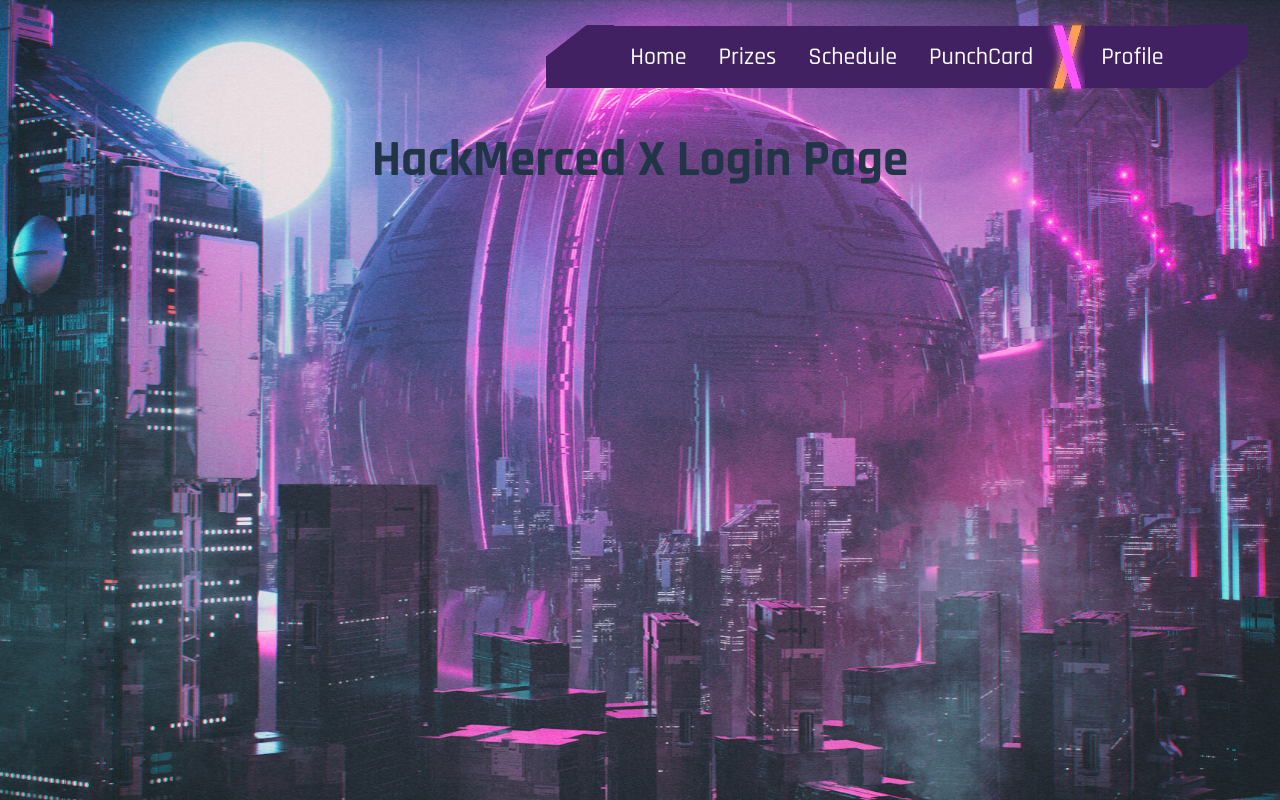
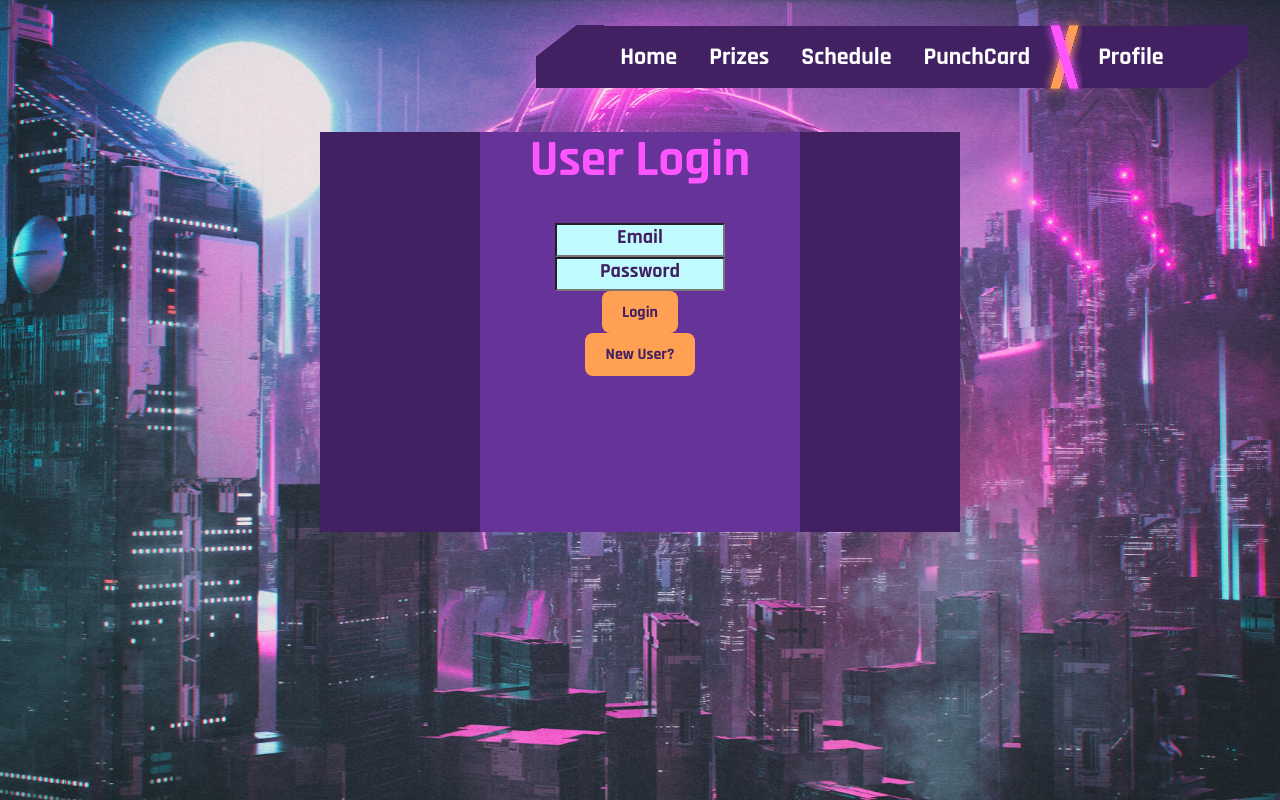
Before and after one commit to HackMerced/HackMerced-X-Live, a React (Vite) app: page /login in a window 1280 px wide. Built offline with nearby package versions, Linux system fonts and the light colour scheme.

Commit message:
working on login view - got colors in need work on layout and sharp corners

```diff
--- a/src/Components/CSS/Login.css
+++ b/src/Components/CSS/Login.css
@@ -0,0 +1,62 @@
+* {
+    font-family: 'Rajdhani';
+}
+
+.login-container {
+    /* display: flex; */
+    height: 50vh;
+    width: 50vw;
+    margin-left:auto;
+    margin-right:auto;
+    background-color: #422162;
+
+
+}
+
+.login-box {
+    background-color: #663399;
+    margin-left:auto;
+    margin-right:auto;
+    width: 50%;
+    height: 100%;
+
+}
+
+
+.title {
+    color :#FF55FF;
+}
+
+
+form {
+    display:flex;
+    flex-direction: column;
+    justify-content: space-between;
+    align-items: center;
+}
+
+
+input {
+    background-color: #C0FCFF;
+    padding :.5em;
+    /* font-family: 'Rajdhani'; */
+
+}
+
+button {
+    background-color: #FFA052;
+    color :#422162;
+    font-weight: 1000;
+
+}
+
+
+
+
+::placeholder {
+    text-align: center;
+    font-family: 'Rajdhani';
+    color :#422162;
+    font-size: 1.5em;
+    font-weight: 1000;
+}
--- a/src/Components/Login.jsx
+++ b/src/Components/Login.jsx
@@ -1,12 +1,28 @@
-import React from 'react';
+// import React from 'react';
 import './CSS/Login.css'
+import { useNavigate } from 'react-router-dom';
 
 
 function Login() {
+  const navigate = useNavigate();
     return (
-      <div className="Login">
-        <h1>HackMerced X Login Page</h1>
-      </div>
+      <>
+        <div className="login-container">
+          <div className="login-box">
+            <h1 className="title">User Login</h1>
+            <form>
+              <input type="email" name="" id="email" placeholder='Email'/>
+              <input type="password" name="" id="pw" placeholder='Password'/>
+              <button type="submit" id='login'>Login</button>
+              <button type="button"
+              id='signup'
+              onClick={() => navigate('/signup')}
+              >New User?</button>
+            </form>
+          </div>
+        </div>
+      </>
+
     );
   }
 
```
